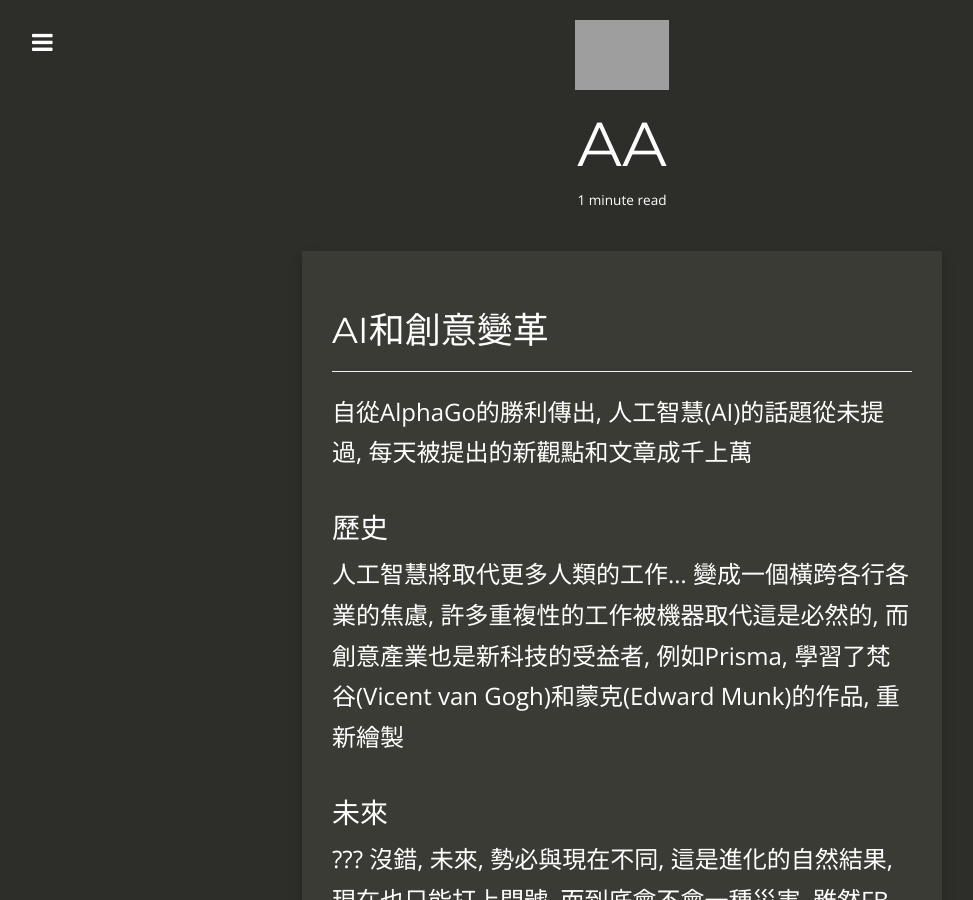
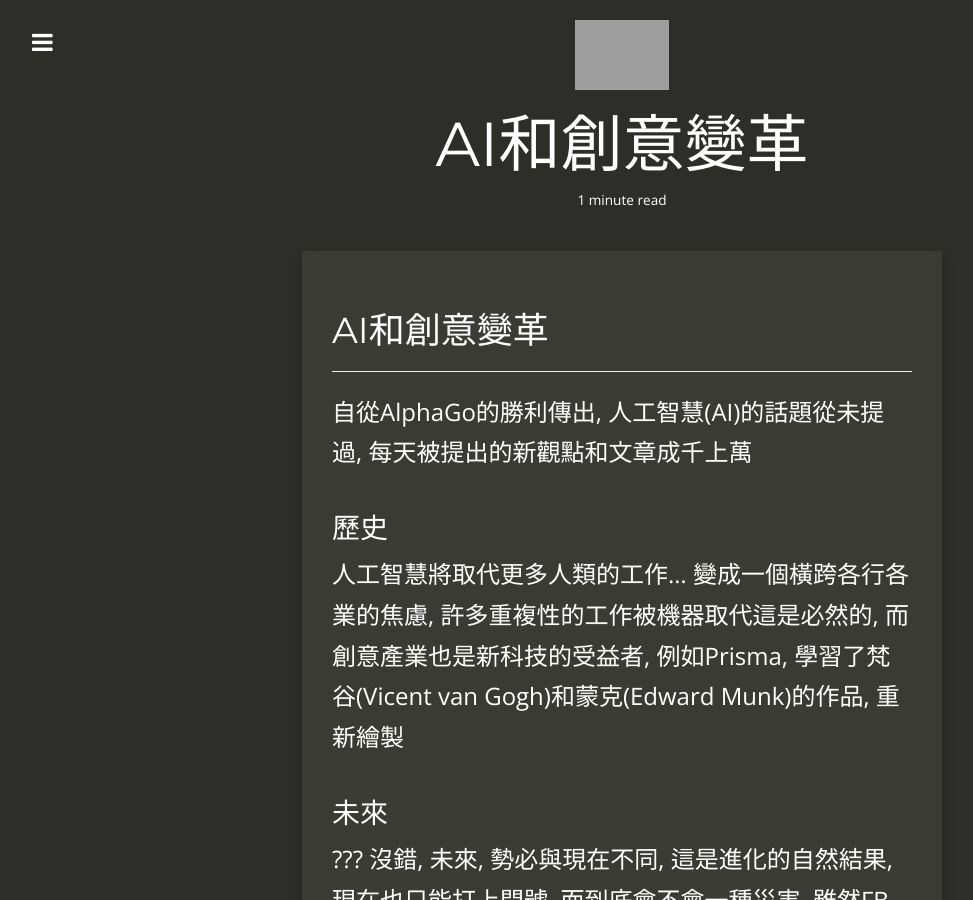
Before and after one commit to jeremywangyuan/Jeremywangyuan.github.io, a Jekyll site: the page built from _posts/2017-08-16-study-note.md, in a window 1280 px wide and 900 px high. Shown: the whole window, without its empty margins (18-991 px from the left). Built offline with Jekyll 4.4.1, drawn with Linux system fonts in a browser that asks for light colours; nearby versions of some CDN libraries; grey boxes are pictures that could not be loaded.

Commit message:
study note

```diff
--- a/_posts/2017-08-16-study-note.md
+++ b/_posts/2017-08-16-study-note.md
@@ -1,8 +1,8 @@
 ---
 layout:     post
-title:      AA
+title:      AI和創意變革
 date:       2017-08-16 23:00:00
-summary:    AA
+summary:    AI和創意變革
 categories: 數位時代
 thumbnail: book
 tags:
```
